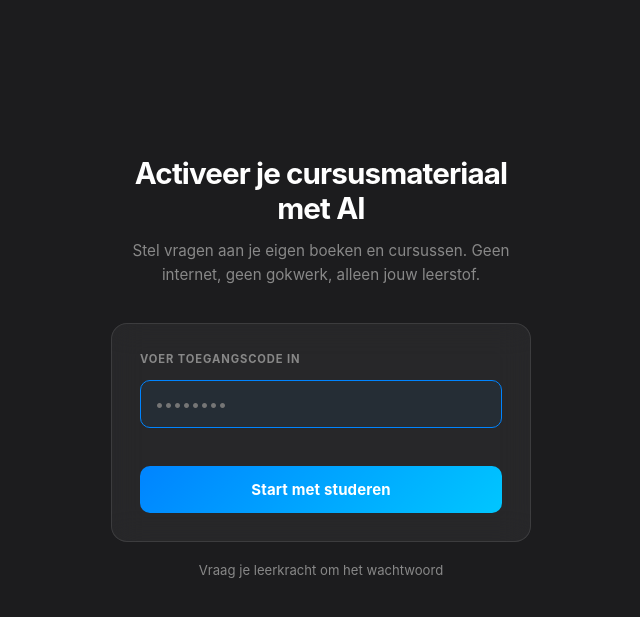
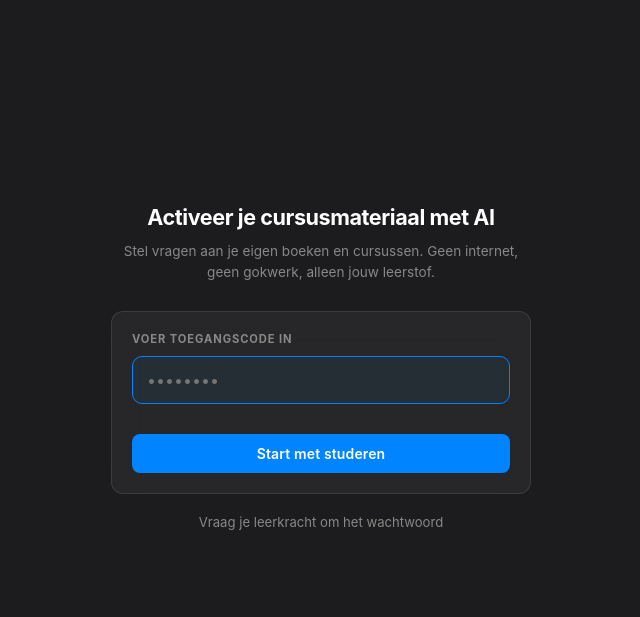
Before and after one commit to Anton2001-cpu/Superstudent, a Flask app: page /login in a window 1280 px wide. Shown: the part 66-683 px from the top of the page, without its empty margins (319-959 px from the left). Run offline with Flask 3, Linux system fonts and the light colour scheme.

Commit message:
Teacher login flow: direct redirect, skip tour, smaller login UI
- Login page: Teacher mode uses teacher password, Student mode uses site password
- Teacher login sets both auth + teacher_auth cookies, redirects to /?teacher=1
- index.html: ?teacher=1 skips tour, auto-opens teacher view, cleans URL
- Login page: smaller h1, compact card/button, no gradient on button

Co-Authored-By: Claude Sonnet 4.6 <noreply@anthropic.com>

```diff
--- a/app.py
+++ b/app.py
@@ -124,9 +124,21 @@ def login():
     error = None
     if request.method == "POST":
         ip = _client_ip()
+        mode = request.form.get("mode", "student")
+        password = request.form.get("password", "")
         if _is_rate_limited(ip):
             error = "Too many failed attempts. Try again in 5 minutes."
-        elif hmac.compare_digest(request.form.get("password", ""), SITE_PASSWORD):
+        elif mode == "teacher" and TEACHER_PASSWORD and hmac.compare_digest(password, TEACHER_PASSWORD):
+            _clear_failures(ip)
+            resp = make_response(redirect(url_for("index") + "?teacher=1"))
+            resp.set_cookie("auth", _make_token(), httponly=True,
+                            samesite="Lax", secure=_IS_PRODUCTION,
+                            max_age=60 * 60 * 8)
+            resp.set_cookie("teacher_auth", _make_teacher_token(), httponly=True,
+                            samesite="Lax", secure=_IS_PRODUCTION,
+                            max_age=60 * 60 * 8)
+            return resp
+        elif mode != "teacher" and hmac.compare_digest(password, SITE_PASSWORD):
             _clear_failures(ip)
             resp = make_response(redirect(url_for("index")))
             resp.set_cookie("auth", _make_token(), httponly=True,
@@ -135,7 +147,7 @@ def login():
             return resp
         else:
             _record_failure(ip)
-            error = "Incorrect password."
+            error = "Onjuist wachtwoord." if mode == "teacher" else "Incorrect password."
     return render_template("login.html", error=error)
 
 
--- a/templates/login.html
+++ b/templates/login.html
@@ -86,18 +86,18 @@
     }
 
     h1 {
-      font-size: 1.85rem;
+      font-size: 1.35rem;
       font-weight: 700;
-      margin-bottom: 12px;
-      letter-spacing: -0.03em;
-      line-height: 1.2;
+      margin-bottom: 10px;
+      letter-spacing: -0.02em;
+      line-height: 1.25;
     }
 
     .hero-sub {
       color: var(--text-dim);
-      font-size: 0.95rem;
-      line-height: 1.6;
-      margin-bottom: 36px;
+      font-size: 0.85rem;
+      line-height: 1.55;
+      margin-bottom: 28px;
     }
 
     .login-card {
@@ -105,11 +105,11 @@
       backdrop-filter: blur(16px);
       -webkit-backdrop-filter: blur(16px);
       border: 1px solid var(--border-color);
-      border-radius: 16px;
-      padding: 28px;
+      border-radius: 12px;
+      padding: 20px;
       display: flex;
       flex-direction: column;
-      gap: 14px;
+      gap: 10px;
       text-align: left;
     }
 
@@ -146,13 +146,13 @@
     }
 
     .btn-primary {
-      background: linear-gradient(135deg, var(--primary), var(--primary-end));
+      background: var(--primary);
       color: white;
       border: none;
-      padding: 14px;
-      border-radius: 10px;
-      font-weight: 700;
-      font-size: 15px;
+      padding: 11px;
+      border-radius: 8px;
+      font-weight: 600;
+      font-size: 14px;
       font-family: inherit;
       cursor: pointer;
       transition: opacity 0.15s, transform 0.15s;
@@ -183,35 +183,37 @@
     </div>
   </header>
 
-  <script>
-    function setMode(mode) {
-      document.getElementById('btn-student').classList.toggle('active', mode === 'student');
-      document.getElementById('btn-teacher').classList.toggle('active', mode === 'teacher');
-      localStorage.setItem('loginMode', mode);
-    }
-    // Restore previous selection
-    const saved = localStorage.getItem('loginMode');
-    if (saved === 'teacher') setMode('teacher');
-  </script>
-
   <main class="hero-container">
     <div class="hero-content">
 
-      <h1>Activeer je cursusmateriaal met AI</h1>
+      <h1 id="hero-title">Activeer je cursusmateriaal met AI</h1>
       <p class="hero-sub">Stel vragen aan je eigen boeken en cursussen. Geen internet, geen gokwerk, alleen jouw leerstof.</p>
 
       <form class="login-card" method="POST">
-        <label for="password">VOER TOEGANGSCODE IN</label>
+        <input type="hidden" name="mode" id="mode-input" value="student">
+        <label for="password" id="pw-label">VOER TOEGANGSCODE IN</label>
         <input type="password" id="password" name="password"
                placeholder="••••••••" autofocus autocomplete="current-password">
         <div class="error">{{ error or "" }}</div>
         <button class="btn-primary" type="submit">Start met studeren</button>
       </form>
 
-      <div class="footer-note">Vraag je leerkracht om het wachtwoord</div>
+      <div class="footer-note" id="footer-note">Vraag je leerkracht om het wachtwoord</div>
 
     </div>
   </main>
 
+  <script>
+    function setMode(mode) {
+      document.getElementById('btn-student').classList.toggle('active', mode === 'student');
+      document.getElementById('btn-teacher').classList.toggle('active', mode === 'teacher');
+      document.getElementById('mode-input').value = mode;
+      document.getElementById('pw-label').textContent =
+        mode === 'teacher' ? 'LERAARWACHTWOORD' : 'VOER TOEGANGSCODE IN';
+      document.getElementById('footer-note').textContent =
+        mode === 'teacher' ? 'Voer het leraarspasswoord in om toegang te krijgen' : 'Vraag je leerkracht om het wachtwoord';
+    }
+  </script>
+
 </body>
 </html>
```
Also changed, not shown: templates/index.html (+6 -4 lines).
